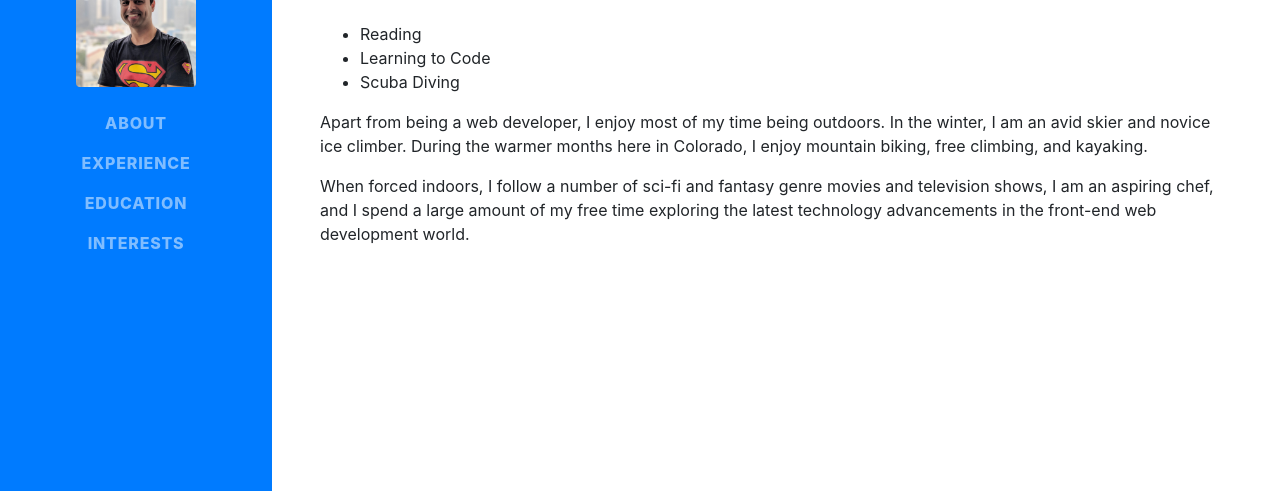
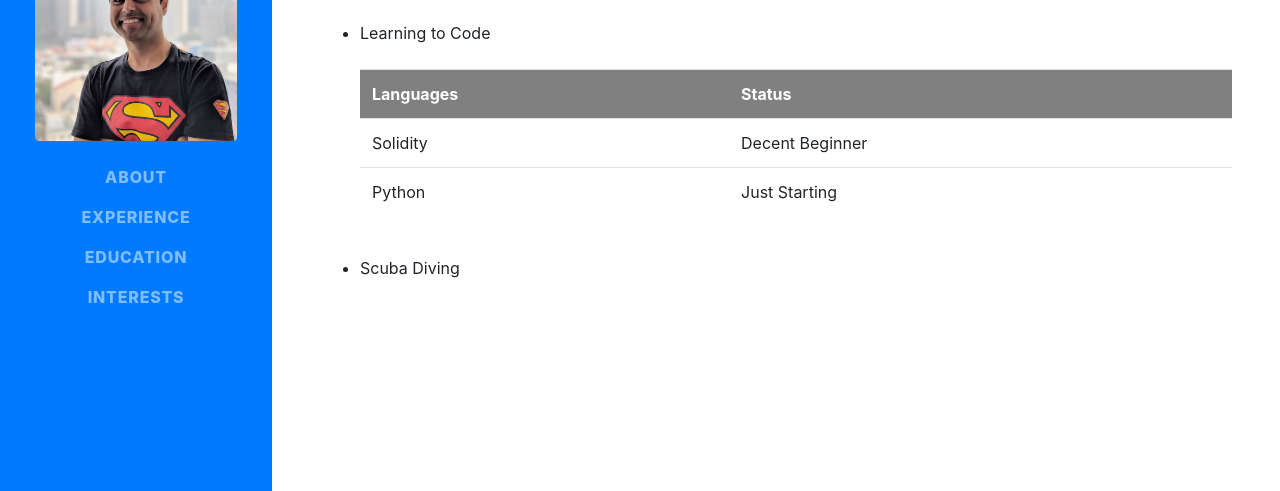
Before and after one commit to DKSukhani/personalCV, a website with bundled scripts: page interest.html in a window 1280 px wide. Shown: the part 309-800 px from the top of the page. Built offline with nearby package versions, Linux system fonts and the light colour scheme; a web font is replaced by a local one.

Commit message:
Updating the SCSS files

```diff
--- a/interest.html
+++ b/interest.html
@@ -61,17 +61,39 @@
             <h2 class="mb-5">Interests</h2>
             <ul>
                 <li>Reading</li>
+                <br>
                 <li>Learning to Code</li>
+                <br>
+                <table class="table table-hover">
+                    <th id="CodingTable" style="color: white">
+                        Languages
+                    </th>
+                    <th id="CodingTable" style=" color: white ">
+                        Status
+                    </th>
+                    <tr>
+                        <td>
+                            Solidity
+                        </td>
+                        <td>
+                            Decent Beginner
+                        </td>
+                    </tr>
+                    <tr>
+                        <td>
+                            Python
+                        </td>
+                        <td>
+                            Just Starting
+                        </td>
+                    </tr>
+                </table>
+                <br>
                 <li>Scuba Diving</li>
             </ul>
 
 
-            <p>Apart from being a web developer, I enjoy most of my time being outdoors. In the winter, I am an avid skier and
-                novice ice climber. During the warmer months here in Colorado, I enjoy mountain biking, free climbing, and
-                kayaking.</p>
-            <p class="mb-0">When forced indoors, I follow a number of sci-fi and fantasy genre movies and television shows, I am an aspiring
-                chef, and I spend a large amount of my free time exploring the latest technology advancements in the front-end
-                web development world.</p>
+
         </div>
     </section>
 
--- a/scss/_bootstrap-overrides.scss
+++ b/scss/_bootstrap-overrides.scss
@@ -1,3 +1,6 @@
+@import "dipesh_custom.scss";
+
+
 .bg-primary {
   background-color: $primary !important;
 }
@@ -14,3 +17,7 @@ a {
     color: darken($primary, 15%);
   }
 }
+
+#CodingTable {
+  background-color: $table-header;
+}
--- /dev/null
+++ b/scss/_dipesh_custom.scss
@@ -0,0 +1,3 @@
+// Variables
+
+$table-header: grey !default;
--- a/scss/_nav.scss
+++ b/scss/_nav.scss
@@ -29,9 +29,9 @@
       margin: auto auto 0;
       padding: 0.5rem;
       .img-profile {
-        max-width: 10rem;
-        max-height: 10rem;
-        border: 0.5rem solid fade-out($white, 0.8);
+        max-width: 90%;
+        max-height: 120%;
+        // border: 0.5rem solid fade-out($white, 0.8);
       }
     }
     .navbar-collapse {
--- a/scss/_variables.scss
+++ b/scss/_variables.scss
@@ -25,7 +25,7 @@ $green:   #28a745 !default;
 $teal:    #20c997 !default;
 $cyan:    #17a2b8 !default;
 
-$primary:       $orange !default;
+$primary:       rgb(50, 198, 243) !default;
 $secondary:     $gray-600 !default;
 $success:       $green !default;
 $info:          $cyan !default;
--- a/scss/resume.scss
+++ b/scss/resume.scss
@@ -3,4 +3,6 @@
 @import "global.scss";
 @import "nav.scss";
 @import "resume-item.scss";
+@import "dipesh_custom.scss";
+
 @import "bootstrap-overrides.scss";
```
Also changed, not shown: css/resume.css, 1 other file.
